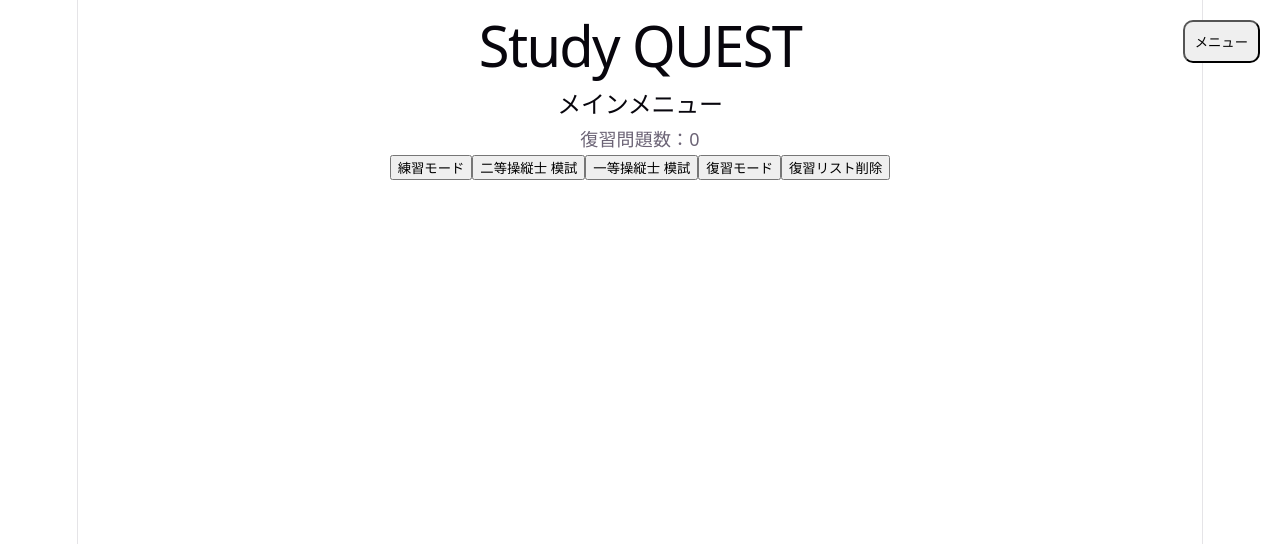
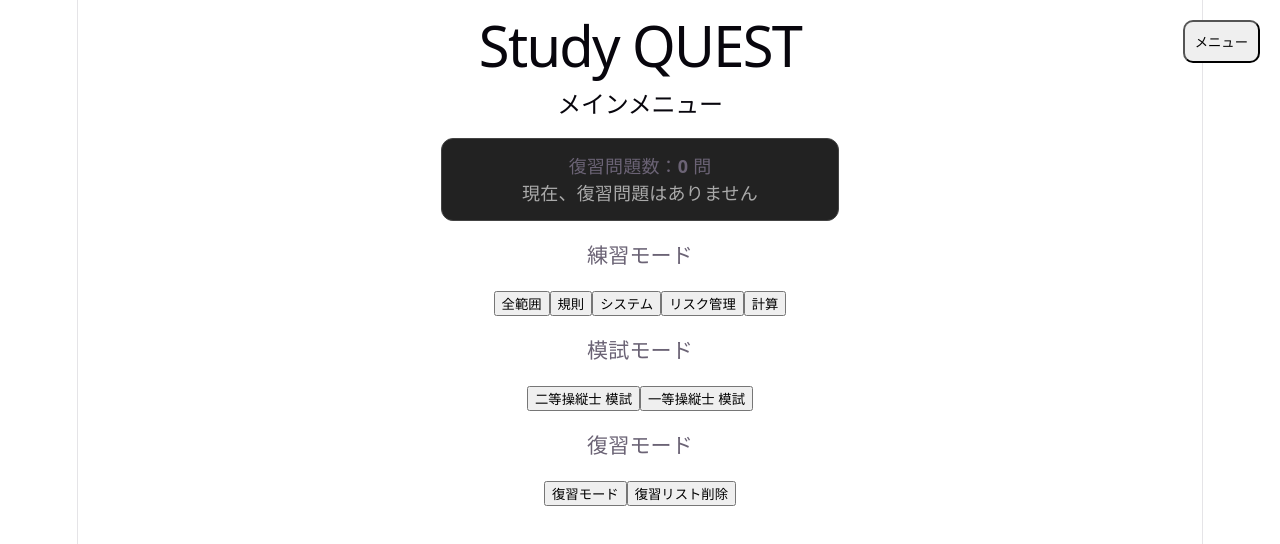
Before and after one commit to YusyaDaigo/stady-quest, a React (Vite) app: page / in a window 1280 px wide. Shown: the top 544 px of the page. Built offline with nearby package versions, Linux system fonts and the light colour scheme.

Commit message:
Phase1: add category selection system

```diff
--- a/src/App.jsx
+++ b/src/App.jsx
@@ -1,20 +1,21 @@
 import { useState, useEffect } from "react";
 import {
+  CATEGORIES,
   commonQuestions,
   secondExamQuestions,
   firstExamQuestions
 } from "./questions";
-const shuffleArray = (array) => {
 
-  return [...array].sort(
-    () => Math.random() - 0.5
-  );
-
-};
 import Menu from "./Menu";
 import Quiz from "./Quiz";
 import Result from "./Result";
 import Review from "./Review";
+
+const shuffleArray = (array) => {
+  return [...array].sort(
+    () => Math.random() - 0.5
+  );
+};
 
 function App() {
 
@@ -23,6 +24,9 @@ function App() {
 
   const [mode, setMode] = useState("practice");
   const [examType, setExamType] = useState(null);
+
+  const [selectedCategory, setSelectedCategory]
+    = useState(CATEGORIES.ALL);
 
   const [score, setScore] = useState(0);
   const [correctCount, setCorrectCount] = useState(0);
@@ -46,22 +50,18 @@ function App() {
   const [quizQuestions, setQuizQuestions]
     = useState([]);
 
-// localStorage 読み込み
   useEffect(() => {
 
     const savedMistakes =
       localStorage.getItem("mistakeQuestions");
 
     if (savedMistakes) {
-
       setMistakeQuestions(
         JSON.parse(savedMistakes)
       );
     }
 
   }, []);
-
-// localStorage 保存
 
   useEffect(() => {
     localStorage.setItem(
@@ -71,7 +71,6 @@ useEffect(() => {
 
   }, [mistakeQuestions]);
 
-  // 出題問題切り替え
   const currentQuestions =
     quizQuestions;
 
@@ -100,8 +99,11 @@ useEffect(() => {
     return 30;
   };
 
-  // クイズ開始
-  const startQuiz = (selectedMode, selectedExamType = null) => {
+  const startQuiz = (
+    selectedMode,
+    selectedExamType = null,
+    category = CATEGORIES.ALL
+  ) => {
 
     let selectedQuestions;
 
@@ -130,6 +132,14 @@ useEffect(() => {
 
       selectedQuestions =
         commonQuestions;
+
+      if (category !== CATEGORIES.ALL) {
+        selectedQuestions =
+          selectedQuestions.filter(
+            (question) =>
+              question.category === category
+          );
+      }
     }
 
     let shuffledQuestions =
@@ -139,7 +149,6 @@ useEffect(() => {
       selectedMode === "mock" &&
       selectedExamType === "second"
     ) {
-
       shuffledQuestions =
         shuffledQuestions.slice(0, 50);
     }
@@ -148,7 +157,6 @@ useEffect(() => {
       selectedMode === "mock" &&
       selectedExamType === "first"
     ) {
-
       shuffledQuestions =
         shuffledQuestions.slice(0, 70);
     }
@@ -157,13 +165,11 @@ useEffect(() => {
 
     setMode(selectedMode);
     setExamType(selectedExamType);
+    setSelectedCategory(category);
 
     setCurrentIndex(0);
-
     setScore(0);
-
     setCorrectCount(0);
-
     setShowExplanation(false);
 
     setTime(
@@ -174,23 +180,18 @@ useEffect(() => {
     );
 
     setIsCorrect(null);
-
     setUserAnswers([]);
-
     setRemainingTimes([]);
-
     setBookmarkedIndexes([]);
 
     setScreen("quiz");
   };
 
-  // 回答処理
   const handleAnswer = (index) => {
 
     const correct =
       index === currentQuestion.answer;
 
-    // 回答保存
     const newAnswers = [...userAnswers];
 
     newAnswers[currentIndex] = index;
@@ -198,12 +199,12 @@ useEffect(() => {
     setUserAnswers(newAnswers);
 
     setIsCorrect(correct);
+
     setRemainingTimes((prev) => [
       ...prev,
       time
     ]);
 
-    // 正解
     if (correct) {
 
       setScore((prev) => prev + time);
@@ -211,12 +212,10 @@ useEffect(() => {
       setCorrectCount((prev) => prev + 1);
     }
 
-    // 不正解
     if (!correct) {
 
       setMistakeQuestions((prev) => {
 
-        // 重複防止
         if (prev.includes(currentQuestion)) {
           return prev;
         }
@@ -225,7 +224,6 @@ useEffect(() => {
       });
     }
 
-    // 練習モード
     if (mode === "practice") {
 
       setShowExplanation(true);
@@ -233,10 +231,8 @@ useEffect(() => {
       return;
     }
 
-    // 模試モード
     if (mode === "mock") {
 
-      // 最後の問題なら自動終了しない
       if (
         currentIndex + 1 >=
         currentQuestions.length
@@ -249,7 +245,6 @@ useEffect(() => {
       return;
     }
 
-    // 復習モード
     if (
       currentIndex + 1 >=
       currentQuestions.length
@@ -265,10 +260,8 @@ useEffect(() => {
     if (mode !== "mock") {
       setTime(30);
     }
-
   };
 
-  // 次の問題
   const nextQuestion = () => {
 
     setShowExplanation(false);
@@ -292,7 +285,6 @@ useEffect(() => {
     }
   };
 
-  // 前の問題
   const prevQuestion = () => {
 
     if (currentIndex > 0) {
@@ -305,7 +297,6 @@ useEffect(() => {
     }
   };
 
-  // 指定した問題へ移動
   const jumpQuestion = (index) => {
 
     setCurrentIndex(index);
@@ -315,7 +306,6 @@ useEffect(() => {
     setIsCorrect(null);
   };
 
-  // 栞切り替え
   const toggleBookmark = () => {
 
     setBookmarkedIndexes((prev) => {
@@ -334,15 +324,17 @@ useEffect(() => {
     });
   };
 
-  // メニューへ戻る
   const goMenu = () => {
 
     if (screen === "quiz") {
 
+      const message =
+        mode === "mock"
+          ? "模試を終了してメニューに戻りますか？"
+          : "学習を終了してメニューに戻りますか？";
+
       const confirmExit =
-        window.confirm(
-          "模試を終了してメニューに戻りますか？"
-        );
+        window.confirm(message);
 
       if (!confirmExit) {
         return;
@@ -352,25 +344,21 @@ useEffect(() => {
     setScreen("menu");
   };
 
-  // 答案レビューへ
   const goReview = () => {
 
     setScreen("review");
   };
 
-  // 結果画面へ戻る
   const goResult = () => {
 
     setScreen("result");
   };
 
-  // 模試終了
   const finishExam = () => {
 
     setScreen("result");
   };
 
-   // タイマー
   useEffect(() => {
 
     if (screen !== "quiz") return;
@@ -397,14 +385,12 @@ useEffect(() => {
         0
       ]);
 
-    // 練習モード
       if (mode === "practice") {
 
         setShowExplanation(true);
 
       } else {
 
-      // 最後の問題
         if (
           currentIndex + 1 >=
           currentQuestions.length
@@ -446,7 +432,6 @@ useEffect(() => {
   return (
     <div>
 
-      {/* 固定メニューボタン */}
       <button
         onClick={goMenu}
         style={{
@@ -463,7 +448,6 @@ useEffect(() => {
 
       <h1>Study QUEST</h1>
 
-      {/* メニュー画面 */}
       {screen === "menu" && (
 
         <Menu
@@ -502,7 +486,6 @@ useEffect(() => {
 
       )}
 
-{/* 結果画面 */}
       {screen === "result" && (
 
         <Result
--- a/src/Menu.jsx
+++ b/src/Menu.jsx
@@ -1,3 +1,5 @@
+import { CATEGORIES } from "./questions";
+
 function Menu({
   startQuiz,
   mistakeQuestions,
@@ -9,18 +11,105 @@ function Menu({
 
       <h2>メインメニュー</h2>
 
-      <p>
+      <div
+        style={{
+          margin: "20px auto",
+          padding: "14px 18px",
+          maxWidth: "360px",
+          borderRadius: "12px",
+          backgroundColor:
+            mistakeQuestions.length > 0
+              ? "#3a2f1f"
+              : "#222",
+          border:
+            mistakeQuestions.length > 0
+              ? "2px solid #d6a84f"
+              : "1px solid #444"
+        }}
+      >
+        <strong>
           復習問題数：
-        {mistakeQuestions.length}
+          {mistakeQuestions.length} 問
+        </strong>
+
+        <p
+          style={{
+            marginBottom: 0,
+            color:
+              mistakeQuestions.length > 0
+                ? "#ffd98a"
+                : "#aaa"
+          }}
+        >
+          {mistakeQuestions.length > 0
+            ? "復習できる問題があります"
+            : "現在、復習問題はありません"}
         </p>
+      </div>
+
+      <h3>練習モード</h3>
 
       <button
         onClick={() =>
-          startQuiz("practice")
+          startQuiz(
+            "practice",
+            null,
+            CATEGORIES.ALL
+          )
         }
       >
-        練習モード
+        全範囲
       </button>
+
+      <button
+        onClick={() =>
+          startQuiz(
+            "practice",
+            null,
+            CATEGORIES.RULE
+          )
+        }
+      >
+        規則
+      </button>
+
+      <button
+        onClick={() =>
+          startQuiz(
+            "practice",
+            null,
+            CATEGORIES.SYSTEM
+          )
+        }
+      >
+        システム
+      </button>
+
+      <button
+        onClick={() =>
+          startQuiz(
+            "practice",
+            null,
+            CATEGORIES.RISK
+          )
+        }
+      >
+        リスク管理
+      </button>
+
+      <button
+        onClick={() =>
+          startQuiz(
+            "practice",
+            null,
+            CATEGORIES.CALC
+          )
+        }
+      >
+        計算
+      </button>
+
+      <h3>模試モード</h3>
 
       <button
         onClick={() =>
@@ -37,6 +126,8 @@ function Menu({
       >
         一等操縦士 模試
       </button>
+
+      <h3>復習モード</h3>
 
       <button
         onClick={() =>
--- a/src/questions.jsx
+++ b/src/questions.jsx
@@ -1,4 +1,5 @@
 export const CATEGORIES = {
+  ALL: "全範囲",
   RULE: "規則",
   SYSTEM: "システム",
   RISK: "リスク管理",
@@ -57,6 +58,9 @@ export const commonQuestions = [
   },
 
   {
+    subject: "drone",
+    category: CATEGORIES.RISK,
+
     question:
       "無人航空機と有人航空機の飛行経路が接近する場合、適切な対応はどれか？",
     choices: [
@@ -70,6 +74,9 @@ export const commonQuestions = [
   },
 
   {
+    subject: "drone",
+    category: CATEGORIES.SYSTEM,
+
     question:
       "飛行後の機体やバッテリーの保管として、適切なものはどれか？",
     choices: [
@@ -83,6 +90,9 @@ export const commonQuestions = [
   },
 
   {
+    subject: "drone",
+    category: CATEGORIES.RULE,
+
     question:
       "リモートID機能により発信される情報として、正しいものはどれか？",
     choices: [
@@ -96,6 +106,9 @@ export const commonQuestions = [
   },
 
   {
+    subject: "drone",
+    category: CATEGORIES.RULE,
+
     question:
       "高度150m以上の飛行禁止空域について、正しいものはどれか？",
     choices: [
@@ -109,6 +122,9 @@ export const commonQuestions = [
   },
 
   {
+    subject: "drone",
+    category: CATEGORIES.SYSTEM,
+
     question:
       "リチウムポリマーバッテリーの長期保管として、適切なものはどれか？",
     choices: [
@@ -122,6 +138,9 @@ export const commonQuestions = [
   },
 
   {
+    subject: "drone",
+    category: CATEGORIES.SYSTEM,
+
     question:
       "マルチローターの基本操作の説明として、正しいものはどれか？",
     choices: [
@@ -135,6 +154,9 @@ export const commonQuestions = [
   },
 
   {
+    subject: "drone",
+    category: CATEGORIES.RISK,
+
     question:
       "リスク管理の考え方として、最も適切なものはどれか？",
     choices: [
@@ -199,7 +221,7 @@ export const commonExtraQuestions = [
 
   {
     subject: "drone",
-    category: CATEGORIES.RISK,
+    category: CATEGORIES.RULE,
 
     question:
       "飛行日誌について、適切なものはどれか？",
@@ -231,7 +253,7 @@ export const commonExtraQuestions = [
 
   {
     subject: "drone",
-    category: CATEGORIES.RISK,
+    category: CATEGORIES.SYSTEM,
 
     question:
       "低温時のバッテリーについて、適切なものはどれか？",
@@ -263,7 +285,8 @@ export const commonExtraQuestions = [
 
   {
     subject: "drone",
-    category: CATEGORIES.RISK,
+    category: CATEGORIES.RULE,
+
     question:
       "無人航空機の事故が発生した場合の責任について、正しいものはどれか？",
     choices: [
@@ -278,7 +301,8 @@ export const commonExtraQuestions = [
 
   {
     subject: "drone",
-    category: CATEGORIES.RISK,
+    category: CATEGORIES.RULE,
+
     question:
       "地域情報の収集として、適切なものはどれか？",
     choices: [
@@ -486,6 +510,9 @@ export const commonExtraQuestions = [
   },
 
   {
+    subject: "drone",
+    category: CATEGORIES.RISK,
+
     question:
       "無人航空機の騒音に関する配慮として、適切なものはどれか？",
     choices: [
@@ -499,6 +526,9 @@ export const commonExtraQuestions = [
   },
 
   {
+    subject: "drone",
+    category: CATEGORIES.RULE,
+
     question:
       "特定飛行を行う際に携行すべきものとして、適切なものはどれか？",
     choices: [
@@ -512,6 +542,9 @@ export const commonExtraQuestions = [
   },
 
   {
+    subject: "drone",
+    category: CATEGORIES.RISK,
+
     question:
       "無人航空機の飛行で、航空機と接近するおそれがある場合の対応として適切なものはどれか？",
     choices: [
```
Lines whose indentation alone changed are shown as unchanged.
